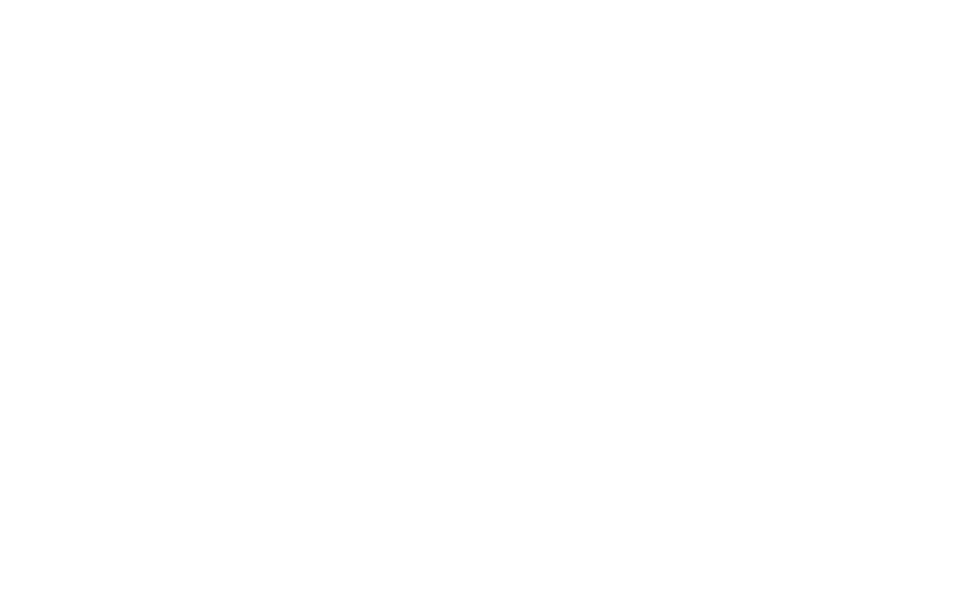
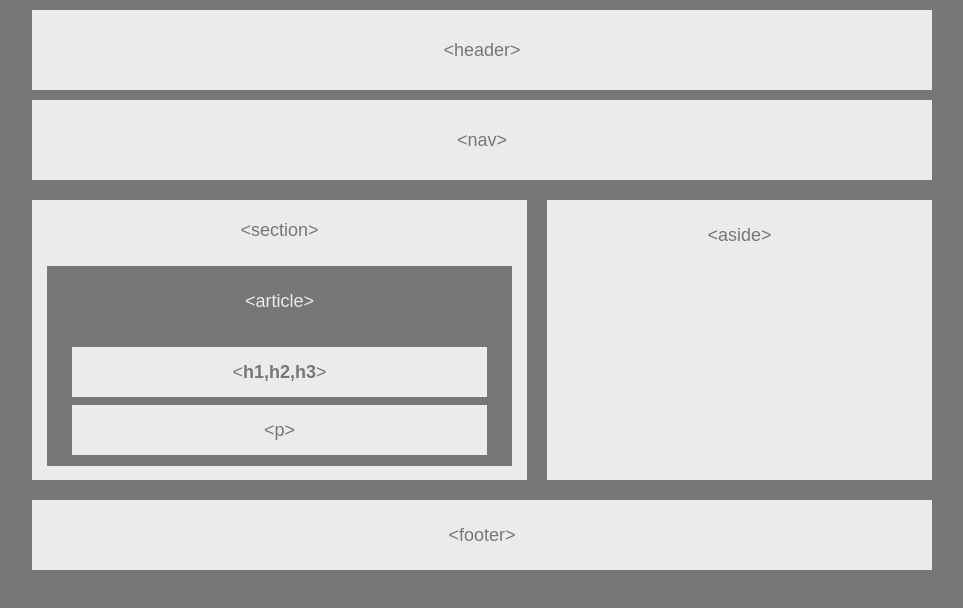
Before and after one commit to brucetaylorwalker/HW-Wireframe, a plain HTML site: page index.html in a window 1280 px wide. Shown: the whole page, without its empty margins (158-1121 px from the left). Drawn offline with Linux system fonts and the light colour scheme.

Commit message:
updated html/css

```diff
--- a/index.html
+++ b/index.html
@@ -4,9 +4,38 @@
 <head>
     <meta charset="UTF-8">
     <title>Floatation</title>
+    <link rel="stylesheet" type="text/css" href="style.css">
+    <!-- <link rel="stylesheet" type="text/css" href="resedt.css"> -->
 </head>
 
 <body>
+    <header>
+        &lt;header&gt;
+    </header>
+
+    <nav>
+        &lt;nav&gt;
+    </nav>
+
+    <section>
+        &lt;section&gt;
+        <article>
+            &lt;article&gt;
+            <p id="para1">
+                &lt;<b>h1,h2,h3</b>&gt;
+            </p>
+            <p id="para2">&lt;p&gt;
+            </p>
+        </article>
+    </section>
+
+    <aside>
+        &lt;aside&gt;
+    </aside>
+
+    <footer>
+        &lt;footer&gt;
+    </footer>
 
 </body>
 
--- a/style.css
+++ b/style.css
@@ -0,0 +1,97 @@
+body {
+    font-family: Arial, "Helvetica Neue", sans-serif;
+    color: #777777;
+    background: #777777;
+    width: 960px;
+    font-size: 18px;
+    margin: auto;
+}
+
+header {
+    background: #ebebeb;
+    text-align: center;
+    padding: 30px;
+    width: 840px;
+    height: 20px;
+    margin: 10px auto;
+}
+
+nav {
+    background: #ebebeb;
+    text-align: center;
+    padding: 30px;
+    width: 840px;
+    height: 20px;
+    margin: 10px auto;
+    margin-bottom: 20px;
+}
+
+aside {
+    background: #ebebeb;
+    text-align: center;
+    padding-top: 25px;
+    height: 255px;
+    width: 385px;
+    margin: 0px 30px 20px 0px;
+    float: right;
+}
+
+section {
+    background: #ebebeb;
+    width: 495px;
+    height: 240px;
+    text-align: center;
+    padding-top: 20px;
+    padding-bottom: 20px;
+    margin: 0px 10px 10px 30px;
+    float: left;
+}
+
+article {
+    color: #ebebeb;
+    background: #777777;
+    width: 90%;
+    height: 155px;
+    margin: auto;
+    margin-top: 25px;
+    margin-bottom: 0px;
+    padding: 10px;
+    padding-bottom: 20px;
+    padding-top: 25px;
+}
+
+h1 {
+    color: #777777;
+    background: #ebebeb;
+}
+
+#para1 {
+    height: 35px;
+    padding-top: 15px;
+    margin-top: 35px;
+    margin-bottom: -10px;
+    margin-left: 15px;
+    margin-right: 15px;
+    color: #777777;
+    background: #ebebeb;
+}
+
+#para2 {
+    margin-bottom: -10px;
+    margin-left: 15px;
+    margin-right: 15px;
+    height: 35px;
+    padding-top: 15px;
+    color: #777777;
+    background: #ebebeb;
+}
+
+footer {
+    background: #ebebeb;
+    text-align: center;
+    width: 900px;
+    height: 45px;
+    margin: 10px auto;
+    padding-top: 25px;
+    clear: both;
+}
```
Also changed, not shown: 1 other file.
